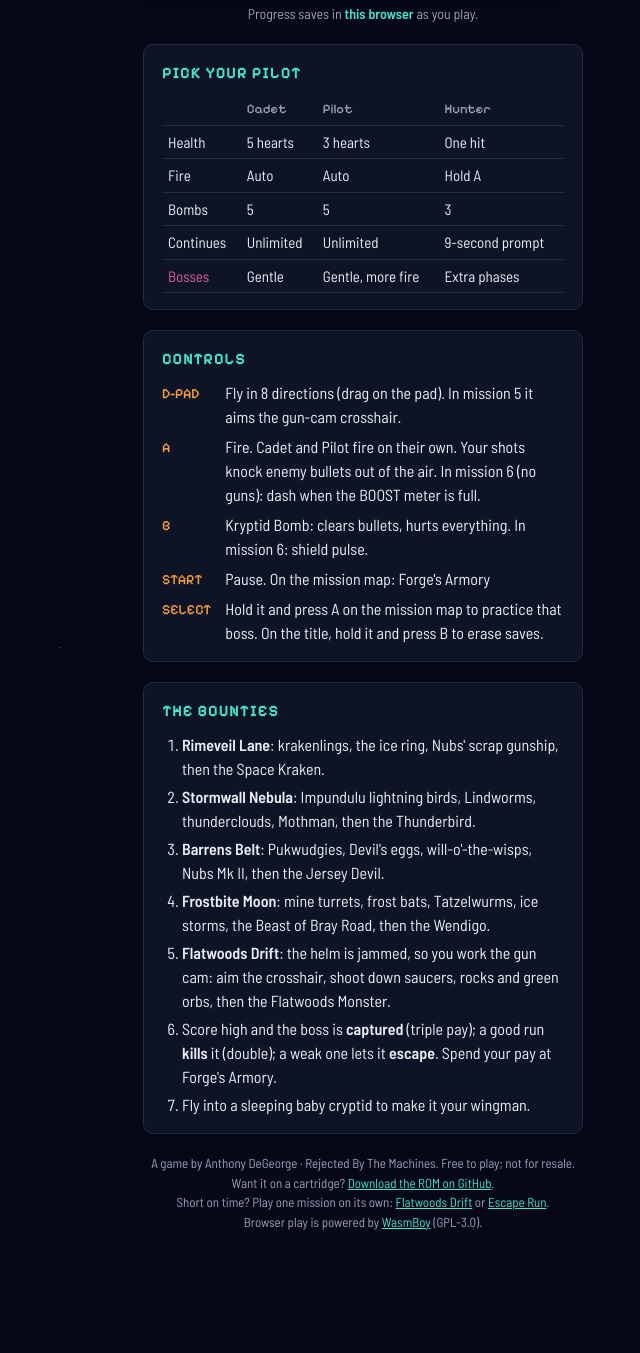
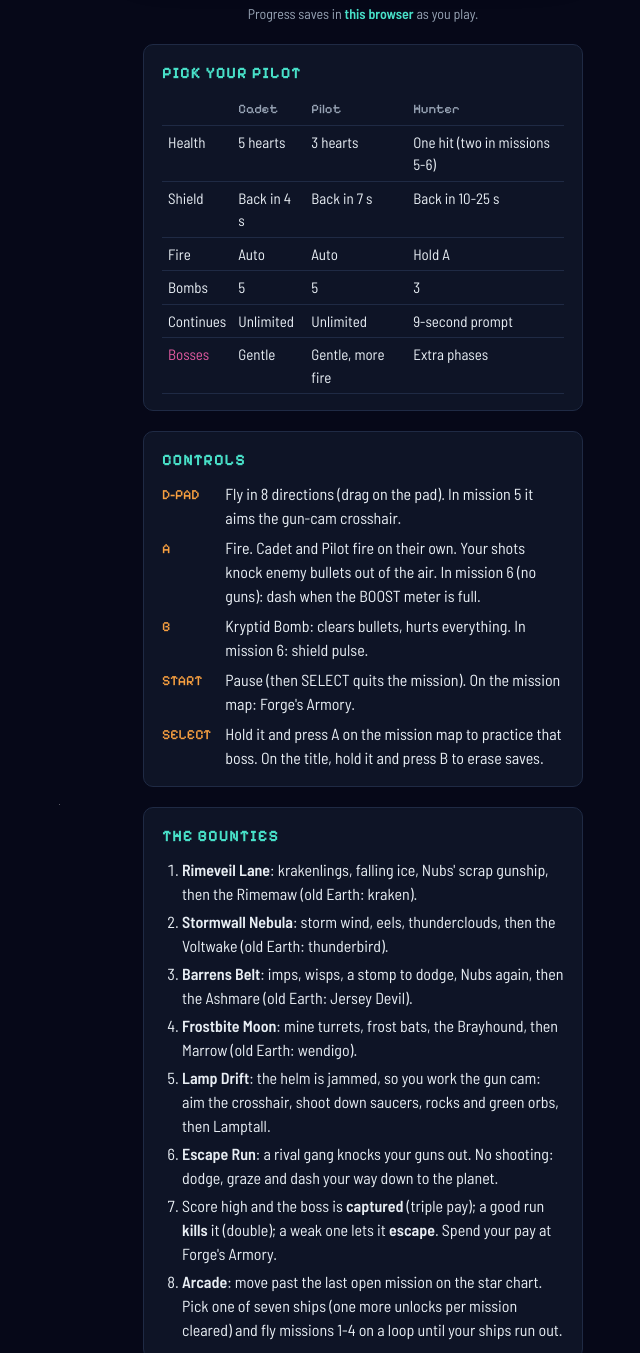
Before and after one commit to Ant-DeGeorge/SneakyKryptids-KryptidsinSpace, a plain HTML site: page docs/play/index.html in a window 1280 px wide. Shown: the part 818-2171 px from the top of the page, without its empty margins (277-917 px from the left). Before the commit the page ends 2098 px from the top, so only its background shows below. Drawn offline with Linux system fonts and the light colour scheme.

Commit message:
Browser player: v1.0 ROM, page text for v1.0, backs up the arcade save too
- docs/play/sneaky_kryptid.gbc: the v1.0 ROM with the save fix.
- Cart RAM backup reads 32 KB and watches 0x200-0x420 (story and arcade saves).
- Text: v1.0, shield row, new boss names, Escape Run, Arcade, pause-quit.
- Checked in headless Chrome: title -> pilots -> star chart -> armory -> mission 1 at 60 fps;
  the save survives a page reload.

```diff
--- a/docs/play/index.html
+++ b/docs/play/index.html
@@ -70,7 +70,7 @@ footer a{color:var(--teal)}
 <body>
 <div class="wrap">
   <header>
-    <div class="eyebrow">Rejected By The Machines · Demo v1.2</div>
+    <div class="eyebrow">Rejected By The Machines · v1.0</div>
     <h1>Sneaky Kryptid</h1>
     <div class="sub">Kryptids in Space · a Game Boy Color shooter</div>
   </header>
@@ -108,7 +108,8 @@ footer a{color:var(--teal)}
     <h2>Pick your pilot</h2>
     <table>
       <tr><th></th><th>Cadet</th><th>Pilot</th><th>Hunter</th></tr>
-      <tr><td>Health</td><td>5 hearts</td><td>3 hearts</td><td>One hit</td></tr>
+      <tr><td>Health</td><td>5 hearts</td><td>3 hearts</td><td>One hit (two in missions 5-6)</td></tr>
+      <tr><td>Shield</td><td>Back in 4 s</td><td>Back in 7 s</td><td>Back in 10-25 s</td></tr>
       <tr><td>Fire</td><td>Auto</td><td>Auto</td><td>Hold A</td></tr>
       <tr><td>Bombs</td><td>5</td><td>5</td><td>3</td></tr>
       <tr><td>Continues</td><td>Unlimited</td><td>Unlimited</td><td>9-second prompt</td></tr>
@@ -122,7 +123,7 @@ footer a{color:var(--teal)}
       <dt>D-PAD</dt><dd>Fly in 8 directions (drag on the pad). In mission 5 it aims the gun-cam crosshair.</dd>
       <dt>A</dt><dd>Fire. Cadet and Pilot fire on their own. Your shots knock enemy bullets out of the air. In mission 6 (no guns): dash when the BOOST meter is full.</dd>
       <dt>B</dt><dd>Kryptid Bomb: clears bullets, hurts everything. In mission 6: shield pulse.</dd>
-      <dt>START</dt><dd>Pause. On the mission map: Forge's Armory</dd>
+      <dt>START</dt><dd>Pause (then SELECT quits the mission). On the mission map: Forge's Armory.</dd>
       <dt>SELECT</dt><dd>Hold it and press A on the mission map to practice that boss. On the title, hold it and press B to erase saves.</dd>
     </dl>
   </section>
@@ -130,13 +131,14 @@ footer a{color:var(--teal)}
   <section>
     <h2>The bounties</h2>
     <ol>
-      <li><b>Rimeveil Lane</b>: krakenlings, the ice ring, Nubs' scrap gunship, then the Space Kraken.</li>
-      <li><b>Stormwall Nebula</b>: Impundulu lightning birds, Lindworms, thunderclouds, Mothman, then the Thunderbird.</li>
-      <li><b>Barrens Belt</b>: Pukwudgies, Devil's eggs, will-o'-the-wisps, Nubs Mk II, then the Jersey Devil.</li>
-      <li><b>Frostbite Moon</b>: mine turrets, frost bats, Tatzelwurms, ice storms, the Beast of Bray Road, then the Wendigo.</li>
-      <li><b>Flatwoods Drift</b>: the helm is jammed, so you work the gun cam: aim the crosshair, shoot down saucers, rocks and green orbs, then the Flatwoods Monster.</li>
+      <li><b>Rimeveil Lane</b>: krakenlings, falling ice, Nubs' scrap gunship, then the Rimemaw (old Earth: kraken).</li>
+      <li><b>Stormwall Nebula</b>: storm wind, eels, thunderclouds, then the Voltwake (old Earth: thunderbird).</li>
+      <li><b>Barrens Belt</b>: imps, wisps, a stomp to dodge, Nubs again, then the Ashmare (old Earth: Jersey Devil).</li>
+      <li><b>Frostbite Moon</b>: mine turrets, frost bats, the Brayhound, then Marrow (old Earth: wendigo).</li>
+      <li><b>Lamp Drift</b>: the helm is jammed, so you work the gun cam: aim the crosshair, shoot down saucers, rocks and green orbs, then Lamptall.</li>
+      <li><b>Escape Run</b>: a rival gang knocks your guns out. No shooting: dodge, graze and dash your way down to the planet.</li>
       <li>Score high and the boss is <b>captured</b> (triple pay); a good run <b>kills</b> it (double); a weak one lets it <b>escape</b>. Spend your pay at Forge's Armory.</li>
-      <li>Fly into a sleeping baby cryptid to make it your wingman.</li>
+      <li><b>Arcade</b>: move past the last open mission on the star chart. Pick one of seven ships (one more unlocks per mission cleared) and fly missions 1-4 on a loop until your ships run out.</li>
     </ol>
   </section>
 
@@ -173,8 +175,8 @@ try{if(!window.indexedDB)window.__noStore=true;}catch(e){window.__noStore=true;t
     saving=true;
     try{
       if(ramLoc===null) ramLoc=await WB._getWasmConstant('CARTRIDGE_RAM_LOCATION');
-      var ram=new Uint8Array(await WB._getWasmMemorySection(ramLoc,ramLoc+0x2000));
-      var sig=Array.prototype.join.call(ram.subarray(0x200,0x280),',');
+      var ram=new Uint8Array(await WB._getWasmMemorySection(ramLoc,ramLoc+0x8000));   /* 32 KB, as the cartridge header says */
+      var sig=Array.prototype.join.call(ram.subarray(0x200,0x420),',');              /* story save at 0x200, arcade best scores at 0x400 */
       if(sig!==lastRam){
         await WB.saveLoadedCartridge();               /* makes sure this cartridge has an entry */
         var db=await idb();
```
Also changed, not shown: 1 other file.
